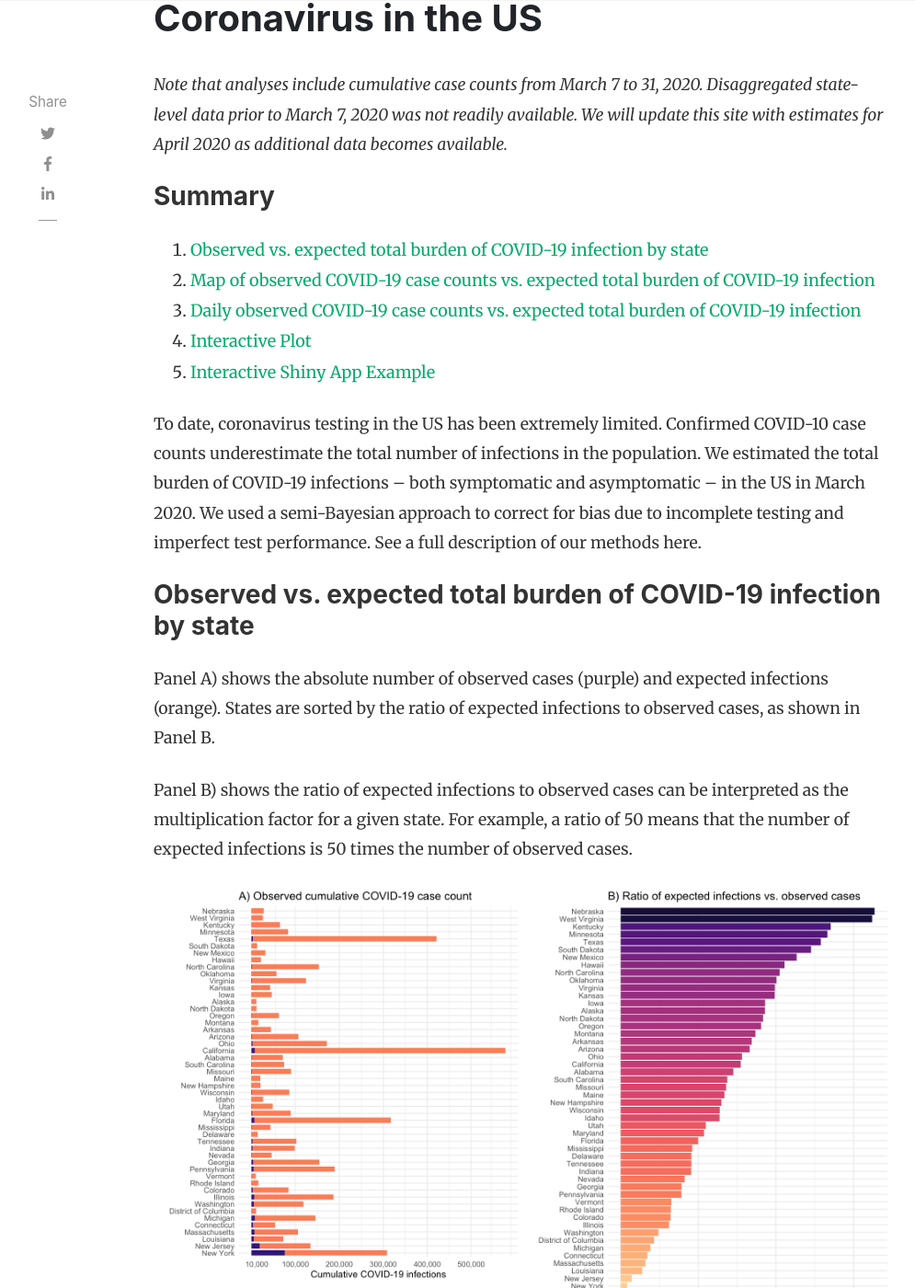
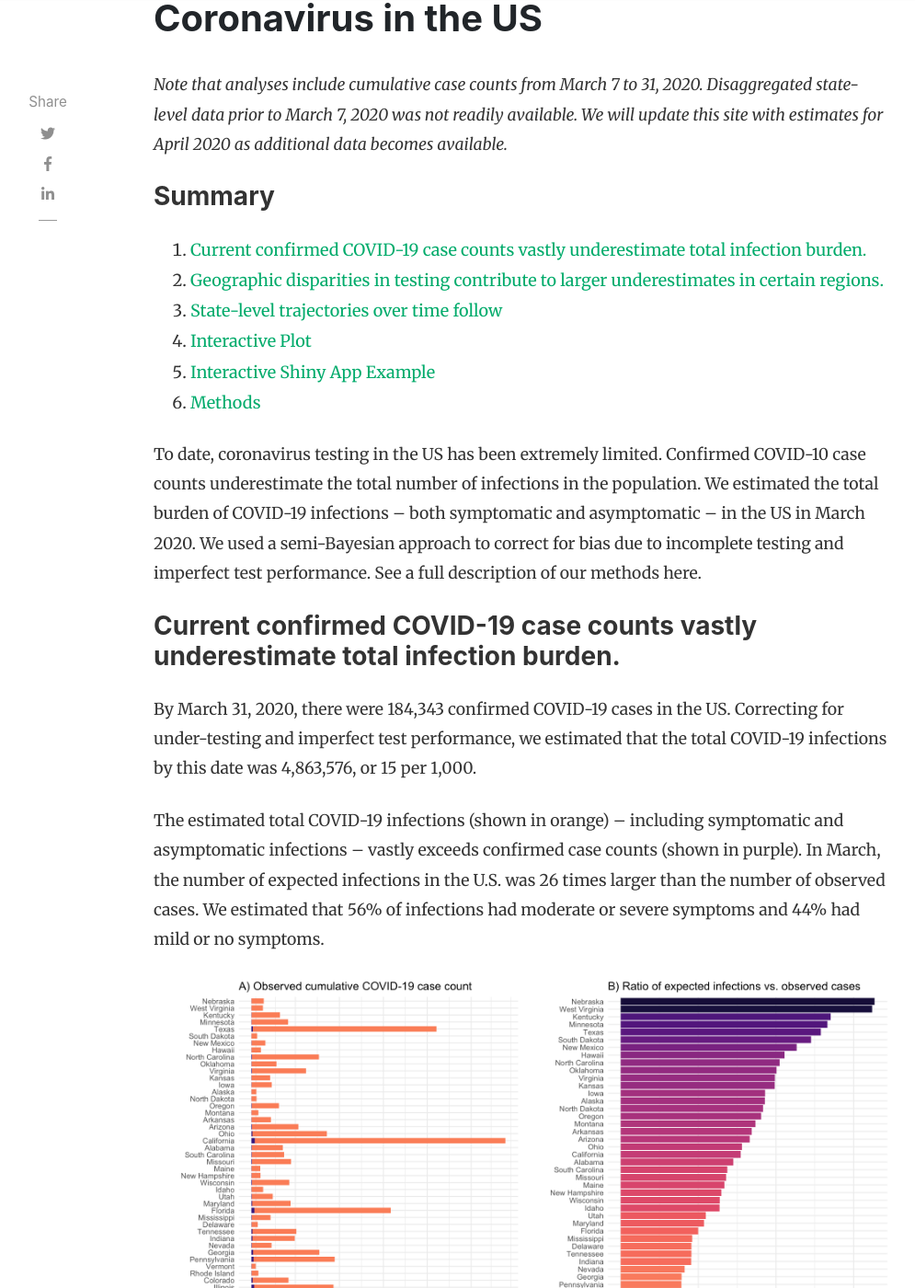
Before and after one commit to covid19epi/stats, a Jekyll site: the page built from _posts/2020-04-05-home.md, in a window 1280 px wide and 1400 px high, scrolled down 326 px. Shown: the whole window at 92% size, without its empty margins (118-1113 px from the left). Built offline with Jekyll 4.4.1, drawn with Linux system fonts in a browser that asks for light colours; nearby versions of some CDN libraries; comment, search, counter and statistics services are not loaded; some of the changed text lies outside the part shown.

Commit message:
text edits

```diff
--- a/_posts/2020-04-05-home.md
+++ b/_posts/2020-04-05-home.md
@@ -15,20 +15,28 @@ toc: true
 To date, coronavirus testing in the US has been extremely limited. Confirmed COVID-10 case counts underestimate the total number of infections in the population. We estimated the total burden of COVID-19 infections -- both symptomatic and asymptomatic -- in the US in March 2020. We used a semi-Bayesian approach to correct for bias due to incomplete testing and imperfect test performance. See a full description of our methods here.
 
 
-### Observed vs. expected total burden of COVID-19 infection by state
+### Current confirmed COVID-19 case counts vastly underestimate total infection burden.
 
-Panel A) shows the absolute number of observed cases (purple) and expected infections (orange). States are sorted by the ratio of expected infections to observed cases, as shown in Panel B.
+By March 31, 2020, there were 184,343 confirmed COVID-19 cases in the US. Correcting for under-testing and imperfect test performance, we estimated that the total COVID-19 infections by this date was 4,863,576, or 15 per 1,000.
 
-Panel B) shows the ratio of expected infections to observed cases can be interpreted as the multiplication factor for a given state. For example, a ratio of 50 means that the number of expected infections is 50 times the number of observed cases.
+The estimated total COVID-19 infections (shown in orange) -- including symptomatic and asymptomatic infections -- vastly exceeds confirmed case counts (shown in purple). In March, the number of expected infections in the U.S. was 26 times larger than the number of observed cases. We estimated that 56% of infections had moderate or severe symptoms and 44% had mild or no symptoms.
 
 ![covid-usa]({{ site.baseurl }}/assets/images/fig-usa-state-cases-bar.png)
 
-### Map of observed COVID-19 case counts vs. expected total burden of COVID-19 infection
+
+The ratio of expected infections to observed cases can be interpreted as the multiplication factor for a given state. For example, a ratio of 50 means that the number of expected infections is 50 times the number of observed cases.
+
+![covid-usa]({{ site.baseurl }}/assets/images/fig-usa-state-cases-bar.png)
+
+
+### Geographic disparities in testing contribute to larger underestimates in certain regions.
+
+States in the midwestern and Appalachian region tended to have a larger discrepancy between observed cases and expected infections
 
 ![covid-usa]({{ site.baseurl }}/assets/images/fig-map-combined.png)
 
 
-### Daily observed COVID-19 case counts vs. expected total burden of COVID-19 infection
+### State-level trajectories over time follow
 
 ![covid-usa]({{ site.baseurl }}/assets/images/fig-usa-state-cases-key.png)
 
@@ -53,3 +61,7 @@ Panel B) shows the ratio of expected infections to observed cases can be interpr
 ### Interactive Shiny App Example
 
 <iframe src="https://nnpok.shinyapps.io/grading-app/" width="100%" height="400px" style="border-width: 0px;"></iframe>
+
+
+### Methods
+We used a probabilistic bias analysis to correct confirmed COVID-19 case counts for under testing, systematic testing of individuals with moderate-to-severe infection, and imperfect test performance. We used the best available evidence to define distributions of the probability of being symptomatic if tested for COVID-19, being symptomatic if not tested, and testing positive among symptomatic and asymptomatic individuals. Using Bayesian melding, we constrained these probabilities by an assumed distribution of the probability that individuals who tested positive were asymptomatic using evidence from populations with more widespread testing. We also corrected for the possilibity of false negative test results (imperfect test sensitivity). Each distribution builds in uncertainty about each probability. See a full description of our methods here.
```
